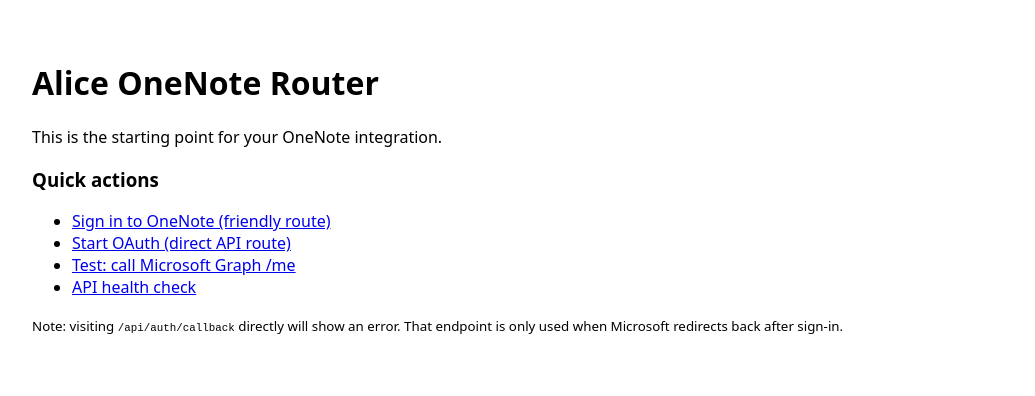
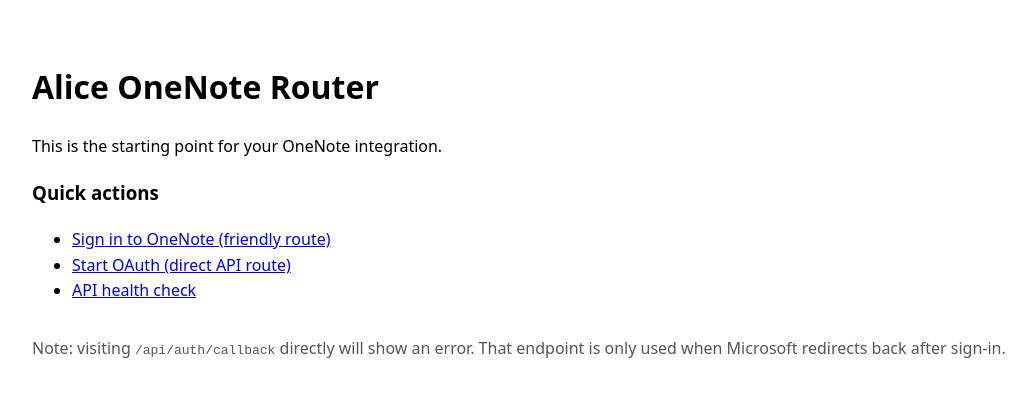
Before and after one commit to tchaudhry907/alice-onenote-router, a Next.js app: page / in a window 1280 px wide. Shown: the top 396 px of the page, without its empty margins (8-1043 px from the left). Built offline with nearby package versions, Linux system fonts and the light colour scheme.

Commit message:
Refactor links to use base URL for OneNote routes

```diff
--- a/pages/index.js
+++ b/pages/index.js
@@ -1,17 +1,28 @@
 // pages/index.js
 export default function Home() {
+  const base = 'https://alice-onenote-router.vercel.app'; // force production host
   return (
-    <main style={{ padding: '2rem', fontFamily: 'system-ui, -apple-system, Segoe UI, Roboto, Arial' }}>
+    <main style={{fontFamily:'system-ui', padding:'2rem', lineHeight:1.6}}>
       <h1>Alice OneNote Router</h1>
       <p>This is the starting point for your OneNote integration.</p>
+
       <h3>Quick actions</h3>
       <ul>
-        <li><a href="/login">Sign in to OneNote (friendly route)</a></li>
-        <li><a href="/api/auth/login">Start OAuth (direct API route)</a></li>
-        <li><a href="/api/me">Test: call Microsoft Graph /me</a></li>
-        <li><a href="/api/hello">API health check</a></li>
+        <li>
+          <a href={`${base}/login`}>Sign in to OneNote (friendly route)</a>
+        </li>
+        <li>
+          <a href={`${base}/api/auth/login`}>Start OAuth (direct API route)</a>
+        </li>
+        <li>
+          <a href={`${base}/api/hello`}>API health check</a>
+        </li>
       </ul>
-      <p><small>Note: visiting <code>/api/auth/callback</code> directly will show an error. That endpoint is only used when Microsoft redirects back after sign‑in.</small></p>
+
+      <p style={{marginTop:'2rem', color:'#555'}}>
+        Note: visiting <code>/api/auth/callback</code> directly will show an error. That endpoint is only used when
+        Microsoft redirects back after sign‑in.
+      </p>
     </main>
   );
 }
```
